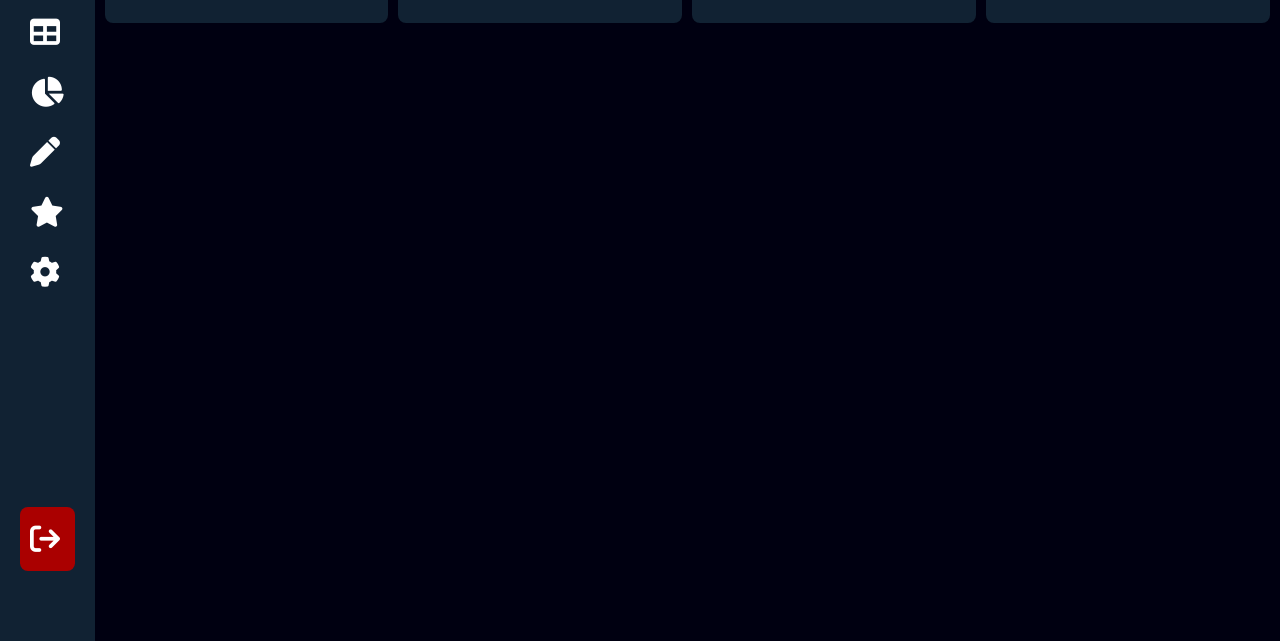
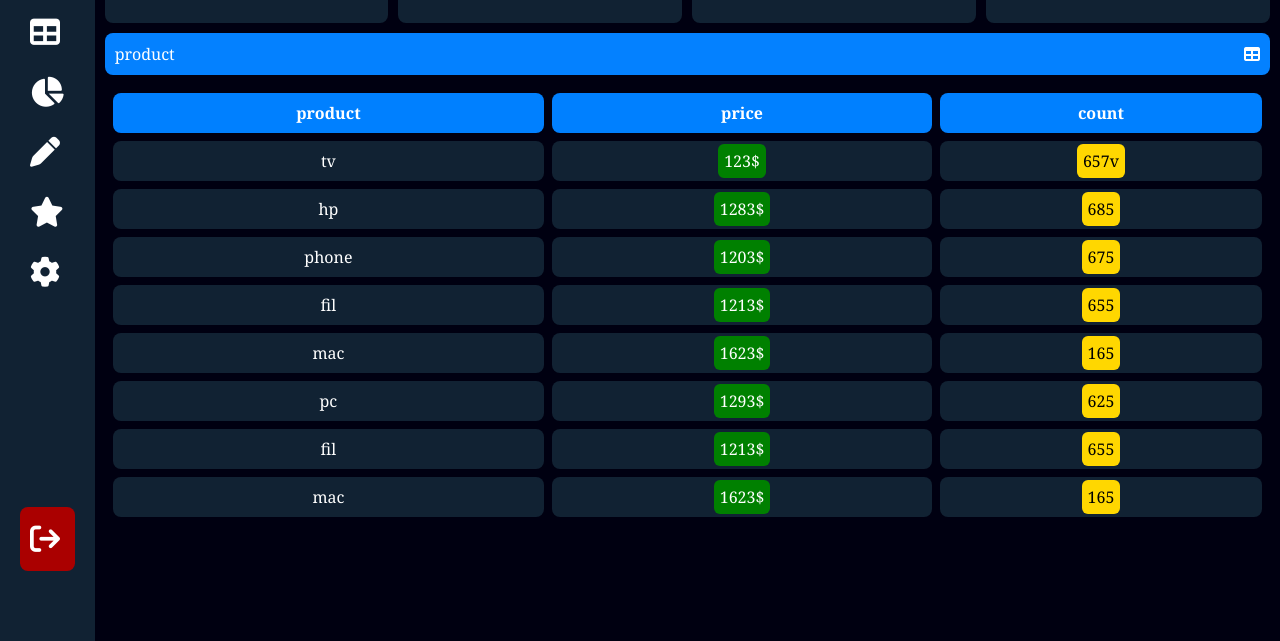
Before and after one commit to Ibra-him-elgharras/Template-1, a plain HTML site: page index.html in a window 1280 px wide. Shown: the part 199-840 px from the top of the page. Drawn offline with Linux system fonts and the light colour scheme.

Commit message:
finished

```diff
--- a/CSS/style.css
+++ b/CSS/style.css
@@ -66,7 +66,7 @@ ul li a{
     transition: 0.5s;
 }
 
-ul li a:hover, .active, .data-info .box:hover{
+ul li a:hover, .active, .data-info .box:hover, td:hover{
    background-color: #ffffff55;
 }
 
@@ -129,3 +129,33 @@ ul li a i{
 .data-info .box .data span{
     font-size: 30px;
 }
+
+table{
+    width: 100%;
+    text-align: center;
+    border-spacing: 8px;
+}
+
+td, th{
+    background-color: #123;
+    height: 40px;
+    border-radius: 8px;
+}
+
+th{
+    background-color: #0080ff;
+}
+
+.price, .count{
+    padding: 6px;
+    border-radius: 6px;
+}
+
+.price{
+    background-color: green;
+}
+
+.count{
+    background-color: gold;
+    color: black;
+}
--- a/index.html
+++ b/index.html
@@ -116,6 +116,64 @@
 
         </div>
 
+        <div class="title-info">
+            <p>product</p>
+            <i class="fas fa-table"></i>
+        </div>
+
+        <table>
+            <thead>
+                <tr>
+                    <th>product</th>
+                    <th>price</th>
+                    <th>count</th>
+                </tr>
+            </thead>
+            <tbody>
+                <tr>
+                    <td>tv</td>
+                    <td><span class="price">123$</span></td>
+                    <td><span class="count">657v</span></td>
+                </tr>
+                <tr>
+                    <td>hp</td>
+                    <td><span class="price">1283$</span></td>
+                    <td><span class="count">685</span></td>
+                </tr>
+                <tr>
+                    <td>phone</td>
+                    <td><span class="price">1203$</span></td>
+                    <td><span class="count">675</span></td>
+                </tr>
+                <tr>
+                    <td>fil</td>
+                    <td><span class="price">1213$</span></td>
+                    <td><span class="count">655</span></td>
+                </tr>
+                <tr>
+                    <td>mac</td>
+                    <td><span class="price">1623$</span></td>
+                    <td><span class="count">165</span></td>
+                </tr>
+                <tr>
+                    <td>pc</td>
+                    <td><span class="price">1293$</span></td>
+                    <td><span class="count">625</span></td>
+                </tr>
+                <tr>
+                    <td>fil</td>
+                    <td><span class="price">1213$</span></td>
+                    <td><span class="count">655</span></td>
+                </tr>
+                <tr>
+                    <td>mac</td>
+                    <td><span class="price">1623$</span></td>
+                    <td><span class="count">165</span></td>
+                </tr>
+
+            </tbody>
+        </table>
+
     </div>
 
 
```
